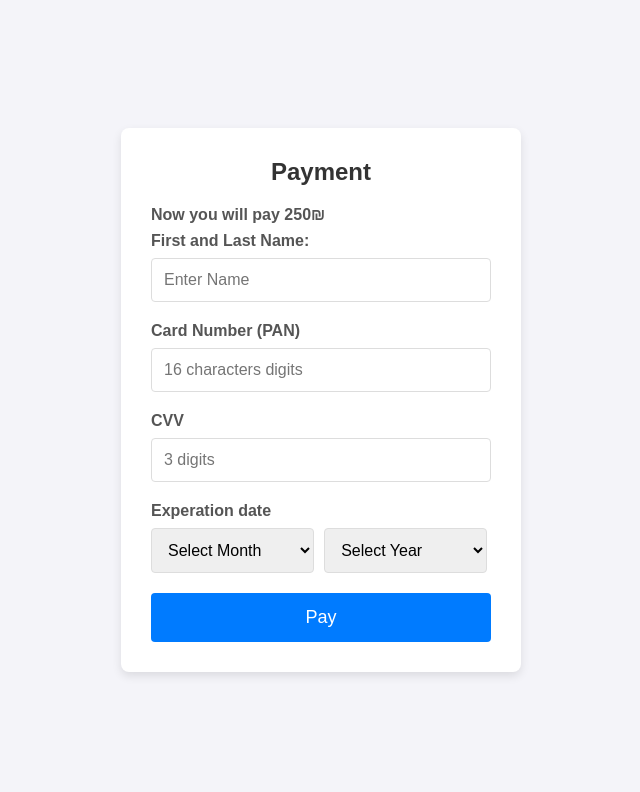
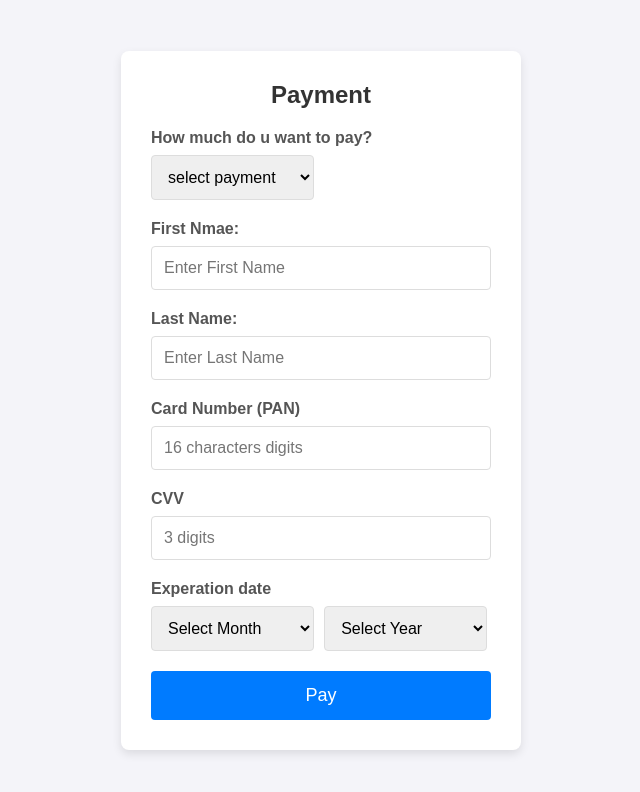
Before and after one commit to aya4871/website, a plain HTML site: page index.html in a window 1280 px wide. Shown: the whole page, without its empty margins (319-959 px from the left). Drawn offline with Linux system fonts and the light colour scheme; no server answers.

Commit message:
Update index.html

```diff
--- a/index.html
+++ b/index.html
@@ -101,9 +101,20 @@
 
     <div class="container">
         <h1>Payment</h1>
-        <label for="field7">Now you will pay 250₪</label>
-        <label for="field1">First and Last Name:</label>
-        <input type="text" id="field1" placeholder="Enter Name">
+        <label for="field7">How much do u want to pay?</label>
+        <div class="field-group">
+            <select id="money">
+                <option value="">select payment</option>
+                <option value="01">100₪</option>
+                <option value="02">250₪</option>
+                <option value="03">500₪</option>
+
+            </select>
+        </div>
+        <label for="field7">First Nmae:</label>
+        <input type="text" id="field8" placeholder="Enter First Name">
+        <label for="field1">Last Name:</label>
+        <input type="text" id="field1" placeholder="Enter Last Name">
 
         <label for="field2">Card Number (PAN)</label>
         <input type="text" id="field2" maxlength="16" placeholder="16 characters digits">
```
